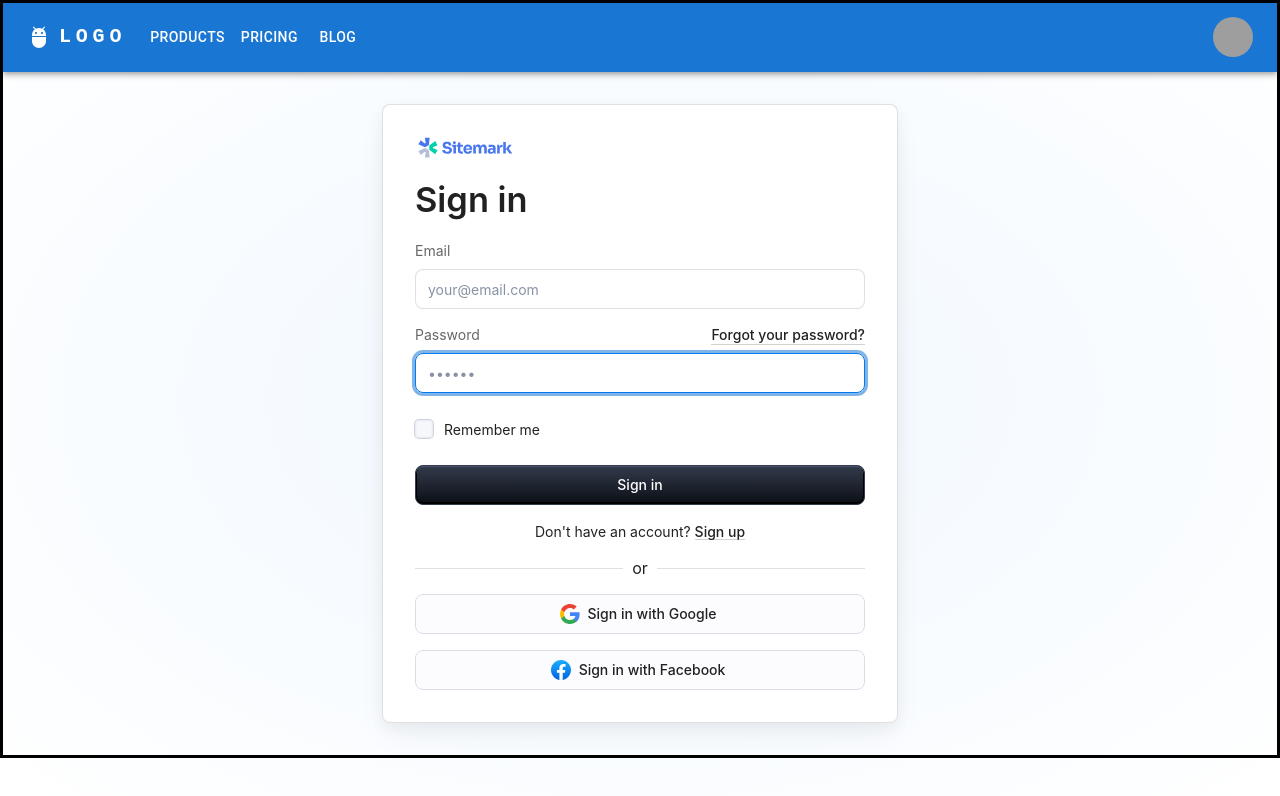
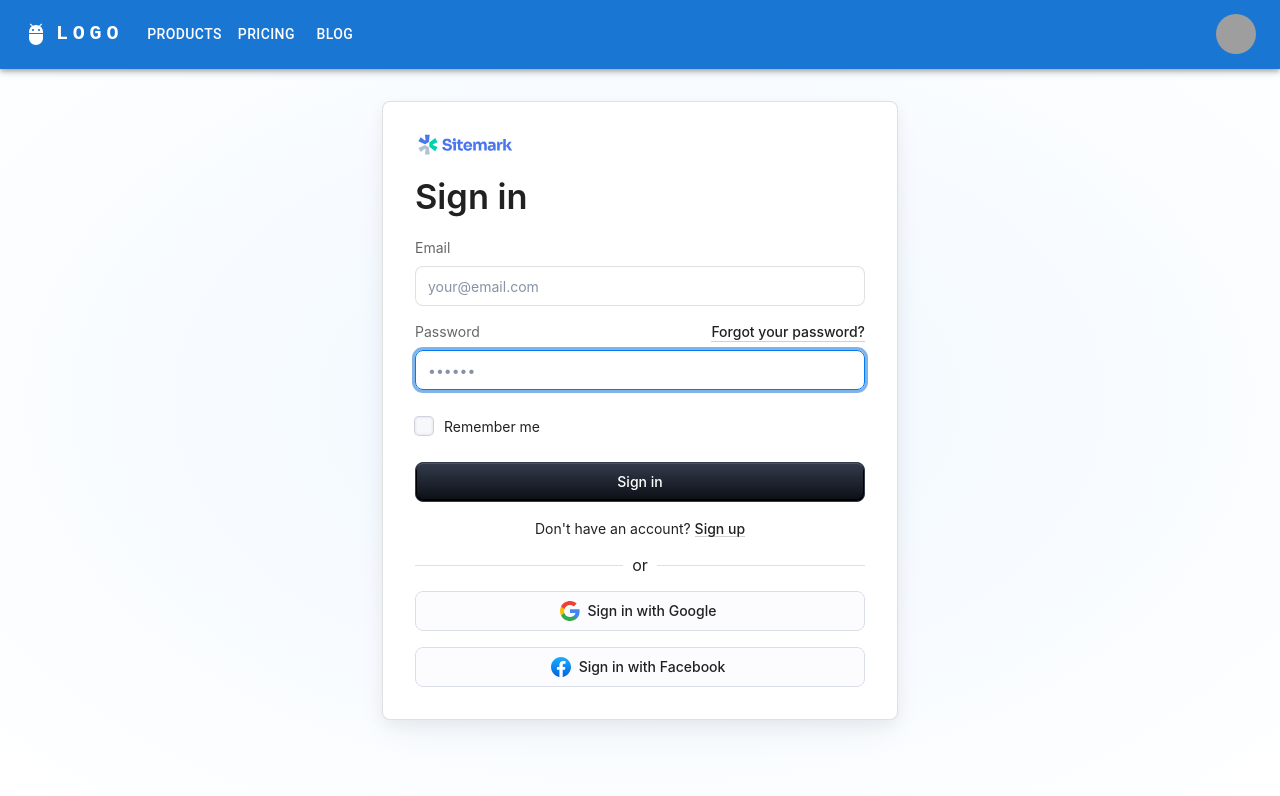
Before and after one commit to tool7831/AI-RPG, a React (Create React App) app in the folder react-app/: page / in a window 1280 px wide. Shown: the top 796 px of the page. Built offline with nearby package versions, Linux system fonts and the light colour scheme; grey boxes are pictures that could not be loaded.

Commit message:
배경 색 변경

```diff
--- a/react-app/src/App.js
+++ b/react-app/src/App.js
@@ -11,8 +11,8 @@
 function App() {
   return (
     <div>
-      <ResponsiveAppBar/>
       <Router>
+        <ResponsiveAppBar/>
         <Routes>
           <Route exact path="/" element={<SignIn />} />
           <Route exact path="/sign-up" element={<SignUp/>} />
--- a/react-app/src/index.css
+++ b/react-app/src/index.css
@@ -5,7 +5,8 @@
     sans-serif;
   -webkit-font-smoothing: antialiased;
   -moz-osx-font-smoothing: grayscale;
-  border: solid;
+  /* border: solid; */
+  background-color: #F8FBFF;
 }
 
 code {
```
